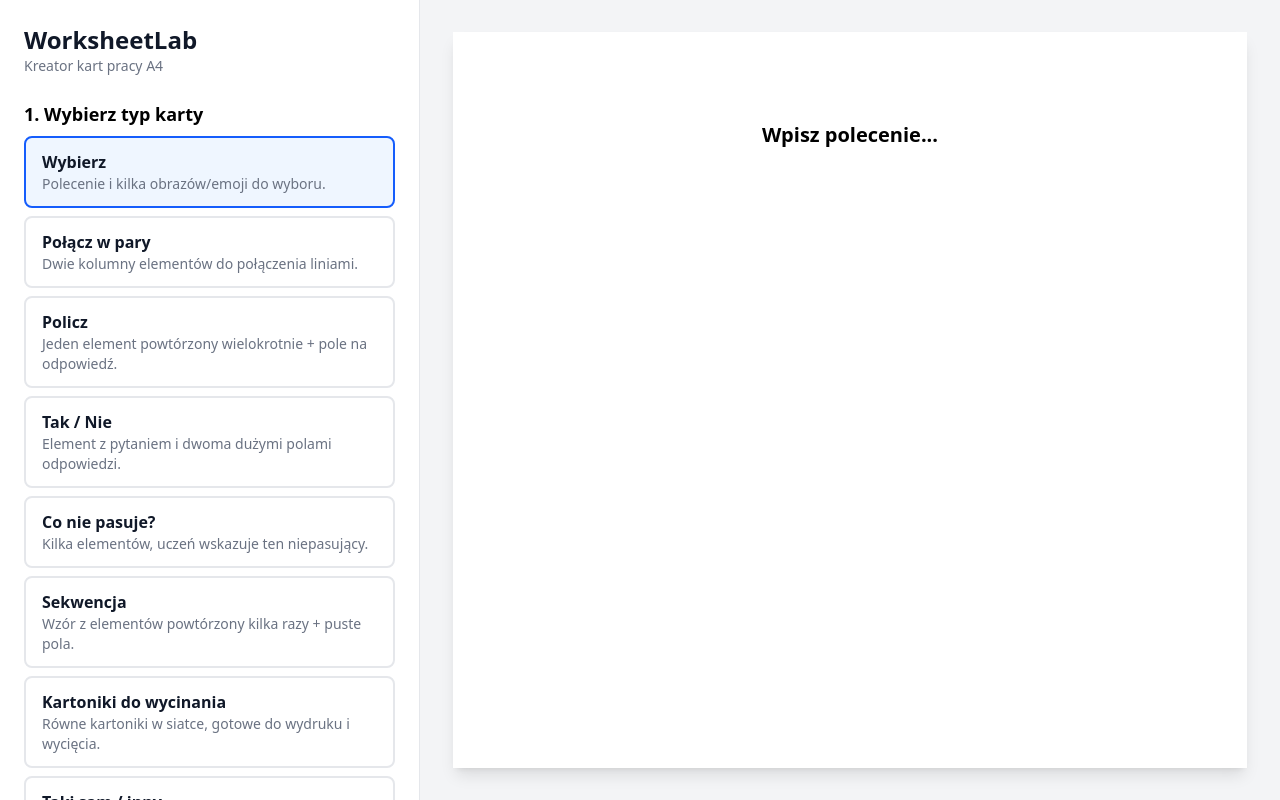
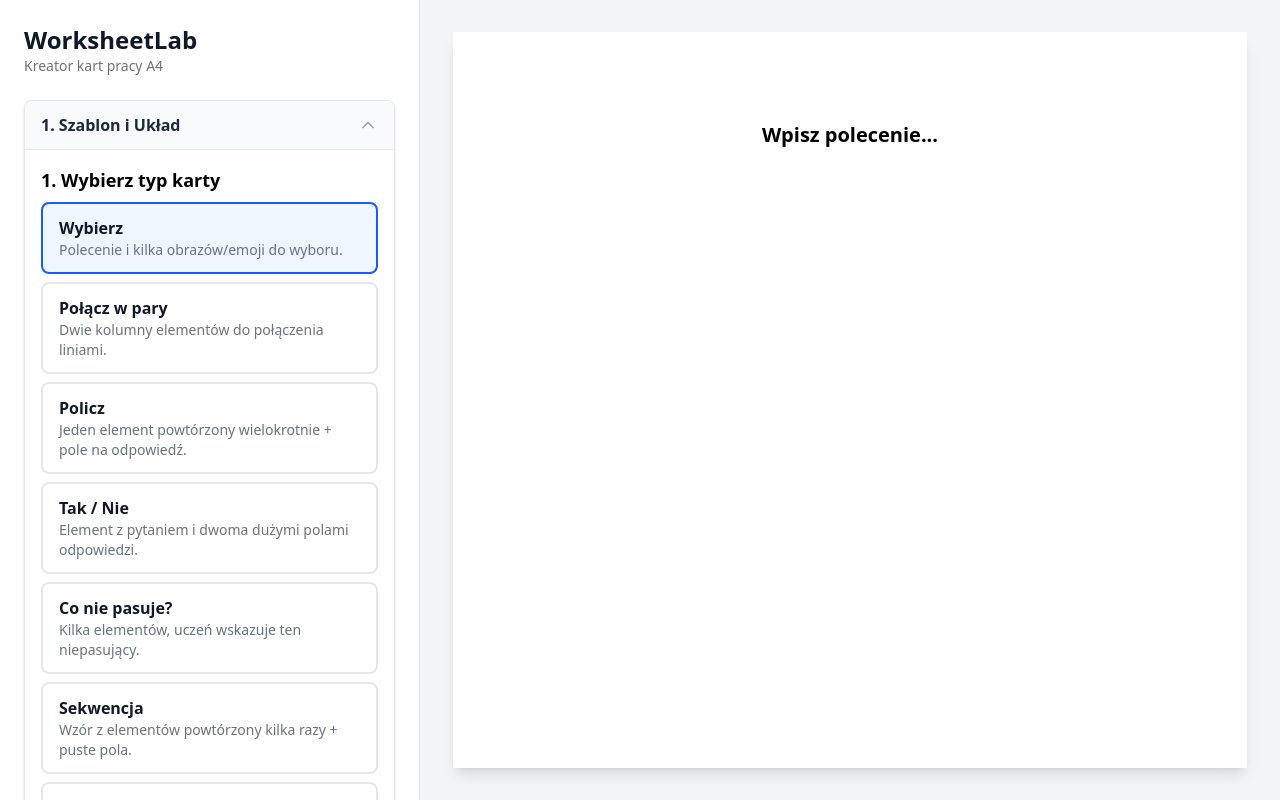
Before and after one commit to k3dzi0r/worksheetlab, a React (Vite) app: page / in a window 1280 px wide. Built offline with nearby package versions, Linux system fonts and the light colour scheme.

Commit message:
style: uporządkuj menu boczne przy użyciu akordeonów

```diff
--- a/src/components/Editor/Editor.tsx
+++ b/src/components/Editor/Editor.tsx
@@ -32,6 +32,25 @@ import { createId } from '../../utils'
 /** Usuwa rozszerzenie pliku (np. ".png"), żeby zaproponować czytelną nazwę jako podpis. */
 function stripFileExtension(fileName: string): string {
   return fileName.replace(/\.[a-z0-9]+$/i, '')
+}
+
+function Accordion({ title, children, defaultOpen = false }: { title: string; children: React.ReactNode; defaultOpen?: boolean }) {
+  const [isOpen, setIsOpen] = useState(defaultOpen)
+  return (
+    <div className="border border-gray-200 rounded-lg overflow-hidden bg-white shadow-sm mb-4">
+      <button
+        type="button"
+        onClick={() => setIsOpen(!isOpen)}
+        className="w-full px-4 py-3 bg-gray-50 flex items-center justify-between font-semibold text-gray-800 hover:bg-gray-100 transition-colors"
+      >
+        <span>{title}</span>
+        <span className={`transform transition-transform text-gray-400 ${isOpen ? 'rotate-180' : ''}`}>
+          <svg xmlns="http://www.w3.org/2000/svg" width="20" height="20" viewBox="0 0 24 24" fill="none" stroke="currentColor" strokeWidth="2" strokeLinecap="round" strokeLinejoin="round"><polyline points="6 9 12 15 18 9"></polyline></svg>
+        </span>
+      </button>
+      {isOpen && <div className="p-4 border-t border-gray-200 flex flex-col gap-4">{children}</div>}
+    </div>
+  )
 }
 
 interface EditorProps {
@@ -143,13 +162,14 @@ export function Editor({
     worksheet.template === 'sameOrDifferent'
 
   return (
-    <div className="flex flex-col gap-6 p-6 overflow-y-auto">
-      <header>
+    <div className="flex flex-col gap-2 p-6 overflow-y-auto">
+      <header className="mb-4">
         <h1 className="text-2xl font-bold text-gray-900">WorksheetLab</h1>
         <p className="text-gray-500 text-sm">Kreator kart pracy A4</p>
       </header>
 
-      {/* Wybór szablonu */}
+      <Accordion title="1. Szablon i Układ" defaultOpen={true}>
+{/* Wybór szablonu */}
       <section>
         <h2 className="text-lg font-semibold mb-2">1. Wybierz typ karty</h2>
         <div className="grid grid-cols-1 gap-2">
@@ -216,65 +236,8 @@ export function Editor({
         </label>
       </section>
 
-      {/* Nagłówek karty - opcjonalny tytuł i pola do wypełnienia przez ucznia */}
-      <section>
-        <h2 className="text-lg font-semibold mb-2">Nagłówek karty</h2>
-        <div className="flex flex-col gap-2 border border-gray-200 rounded-lg p-3">
-          <label className="flex items-center gap-2 cursor-pointer">
-            <input
-              type="checkbox"
-              checked={worksheet.header.showTitle}
-              onChange={(event) => onHeaderChange({ showTitle: event.target.checked })}
-              className="w-5 h-5"
-            />
-            <span>Tytuł karty</span>
-          </label>
-          {worksheet.header.showTitle && (
-            <input
-              type="text"
-              value={worksheet.header.title}
-              onChange={(event) => onHeaderChange({ title: event.target.value })}
-              placeholder='np. "Karta pracy - Wiosna"'
-              className="w-full border border-gray-300 rounded-lg px-3 py-2 text-sm"
-            />
-          )}
-          <HeaderFieldToggle
-            checked={worksheet.header.showName}
-            label={worksheet.header.nameLabel}
-            defaultLabel="Imię i nazwisko"
-            onToggle={(checked) => onHeaderChange({ showName: checked })}
-            onLabelChange={(nameLabel) => onHeaderChange({ nameLabel })}
-          />
-          <HeaderFieldToggle
-            checked={worksheet.header.showDate}
-            label={worksheet.header.dateLabel}
-            defaultLabel="Data"
-            onToggle={(checked) => onHeaderChange({ showDate: checked })}
-            onLabelChange={(dateLabel) => onHeaderChange({ dateLabel })}
-          />
-          <HeaderFieldToggle
-            checked={worksheet.header.showClass}
-            label={worksheet.header.classLabel}
-            defaultLabel="Klasa"
-            onToggle={(checked) => onHeaderChange({ showClass: checked })}
-            onLabelChange={(classLabel) => onHeaderChange({ classLabel })}
-          />
-        </div>
-      </section>
 
-      {/* Polecenie */}
-      <section>
-        <h2 className="text-lg font-semibold mb-2">2. Polecenie</h2>
-        <input
-          type="text"
-          value={worksheet.instruction}
-          onChange={(event) => onInstructionChange(event.target.value)}
-          placeholder='np. "Wskaż zwierzę."'
-          className="w-full border border-gray-300 rounded-lg px-4 py-3 text-base"
-        />
-      </section>
-
-      {/* Kategorie - tylko dla szablonu "Podziel na kategorie" */}
+{/* Kategorie - tylko dla szablonu "Podziel na kategorie" */}
       {worksheet.template === 'categorize' && (
         <section>
           <div className="flex justify-between items-center mb-2">
@@ -437,7 +400,71 @@ export function Editor({
         </button>
       </section>
 
-      {/* Dodawanie elementów */}
+
+</Accordion>
+<Accordion title="2. Nagłówek i Polecenie" defaultOpen={false}>
+{/* Nagłówek karty - opcjonalny tytuł i pola do wypełnienia przez ucznia */}
+      <section>
+        <h2 className="text-lg font-semibold mb-2">Nagłówek karty</h2>
+        <div className="flex flex-col gap-2 border border-gray-200 rounded-lg p-3">
+          <label className="flex items-center gap-2 cursor-pointer">
+            <input
+              type="checkbox"
+              checked={worksheet.header.showTitle}
+              onChange={(event) => onHeaderChange({ showTitle: event.target.checked })}
+              className="w-5 h-5"
+            />
+            <span>Tytuł karty</span>
+          </label>
+          {worksheet.header.showTitle && (
+            <input
+              type="text"
+              value={worksheet.header.title}
+              onChange={(event) => onHeaderChange({ title: event.target.value })}
+              placeholder='np. "Karta pracy - Wiosna"'
+              className="w-full border border-gray-300 rounded-lg px-3 py-2 text-sm"
+            />
+          )}
+          <HeaderFieldToggle
+            checked={worksheet.header.showName}
+            label={worksheet.header.nameLabel}
+            defaultLabel="Imię i nazwisko"
+            onToggle={(checked) => onHeaderChange({ showName: checked })}
+            onLabelChange={(nameLabel) => onHeaderChange({ nameLabel })}
+          />
+          <HeaderFieldToggle
+            checked={worksheet.header.showDate}
+            label={worksheet.header.dateLabel}
+            defaultLabel="Data"
+            onToggle={(checked) => onHeaderChange({ showDate: checked })}
+            onLabelChange={(dateLabel) => onHeaderChange({ dateLabel })}
+          />
+          <HeaderFieldToggle
+            checked={worksheet.header.showClass}
+            label={worksheet.header.classLabel}
+            defaultLabel="Klasa"
+            onToggle={(checked) => onHeaderChange({ showClass: checked })}
+            onLabelChange={(classLabel) => onHeaderChange({ classLabel })}
+          />
+        </div>
+      </section>
+
+      {/* Polecenie */}
+      <section>
+        <h2 className="text-lg font-semibold mb-2">2. Polecenie</h2>
+        <input
+          type="text"
+          value={worksheet.instruction}
+          onChange={(event) => onInstructionChange(event.target.value)}
+          placeholder='np. "Wskaż zwierzę."'
+          className="w-full border border-gray-300 rounded-lg px-4 py-3 text-base"
+        />
+      </section>
+
+
+</Accordion>
+<Accordion title="3. Edycja elementów" defaultOpen={true}>
+{/* Dodawanie elementów */}
       <section>
         <h2 className="text-lg font-semibold mb-2">3. Dodaj elementy</h2>
         {worksheet.template === 'matchPairs' && (
@@ -493,7 +520,10 @@ export function Editor({
         />
       </section>
 
-      {/* Warianty */}
+
+</Accordion>
+<Accordion title="4. Warianty" defaultOpen={false}>
+{/* Warianty */}
       <section>
         <h2 className="text-lg font-semibold mb-2">5. Warianty</h2>
         <div className="flex flex-col gap-2">
@@ -512,7 +542,9 @@ export function Editor({
         </div>
       </section>
 
-      {/* Akcje */}
+
+</Accordion>
+{/* Akcje */}
       <section className="flex flex-col gap-3 pt-2 border-t border-gray-200">
         <div className="flex gap-3">
           <button
```
